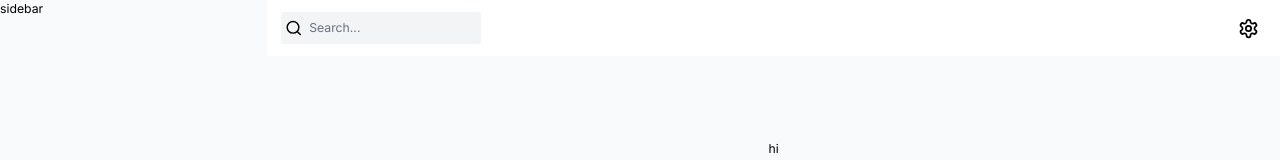
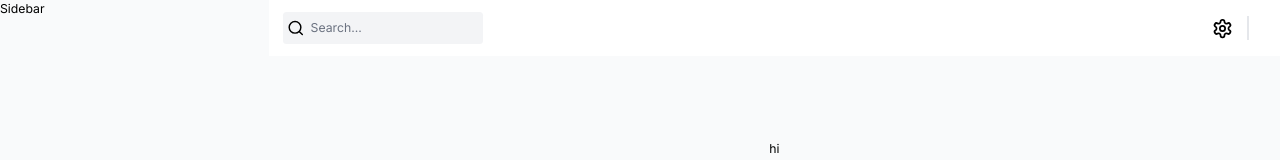
Before and after one commit to yarwen0/Projexio, a Next.js app: page / in a window 1280 px wide. Shown: the top 160 px of the page. Built offline with nearby package versions, Linux system fonts and the light colour scheme.

Commit message:
Added Sidebar component

```diff
--- a/src/app/(components)/Navbar/index.tsx
+++ b/src/app/(components)/Navbar/index.tsx
@@ -22,6 +22,7 @@ const Navbar = () => {
       className='h-min w-min rounded p-2 hover:bg-gray-100'>
         <Settings className='h-6 w-6 cursor-pointer dark:text-white' />
       </Link>
+      <div className='ml-2 mr-5 hidden min-h-[2em] w-[0.1rem] bg-gray-200 md:inline-block'></div>
     </div>
   </div>
   )
--- /dev/null
+++ b/src/app/(components)/Sidebar/index.tsx
@@ -0,0 +1,9 @@
+import React from 'react'
+
+const Sidebar = () => {
+  return (
+    <div>Sidebar</div>
+  )
+}
+
+export default Sidebar;
--- a/src/app/dashboardWrapper.tsx
+++ b/src/app/dashboardWrapper.tsx
@@ -1,11 +1,12 @@
 import React from 'react';
 import Navbar from "@/app/(components)/Navbar";
+import Sidebar from '@/app/(components)/Sidebar';
 
 const DashboardWrapper = ({ children }: { children: React.ReactNode }) => {
     return (
     <div className='flex min-h-screen w-full bg-gray-50 '>
         {/* sidebar */}
-        sidebar
+        <Sidebar />
         <main className={'flex w-full flex-col bg-gray-50 dark:bg-dark-bg md:pl-64'}>
             <Navbar />
 
```
